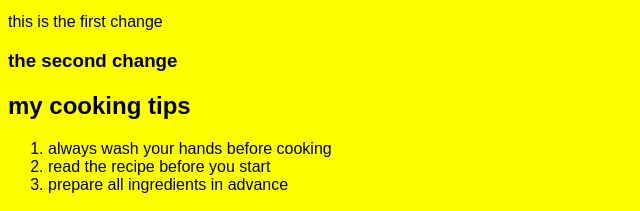
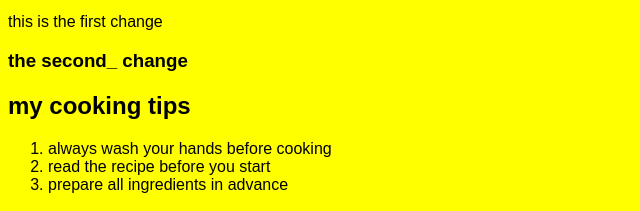
Before and after one commit to Dana3216/Lab2_Dana_Adeem, a plain HTML site: page index.html in a window 1280 px wide. Shown: the part 614-825 px from the top of the page, 0-640 px from the left. Drawn offline with Linux system fonts and the light colour scheme.

```diff
--- a/index.html
+++ b/index.html
@@ -21,7 +21,7 @@
             this is the first change
         </p>
         <h3>
-            the second change
+            the second_ change
         </h3>
         <h2>my cooking tips</h2>
         <ol>
```
